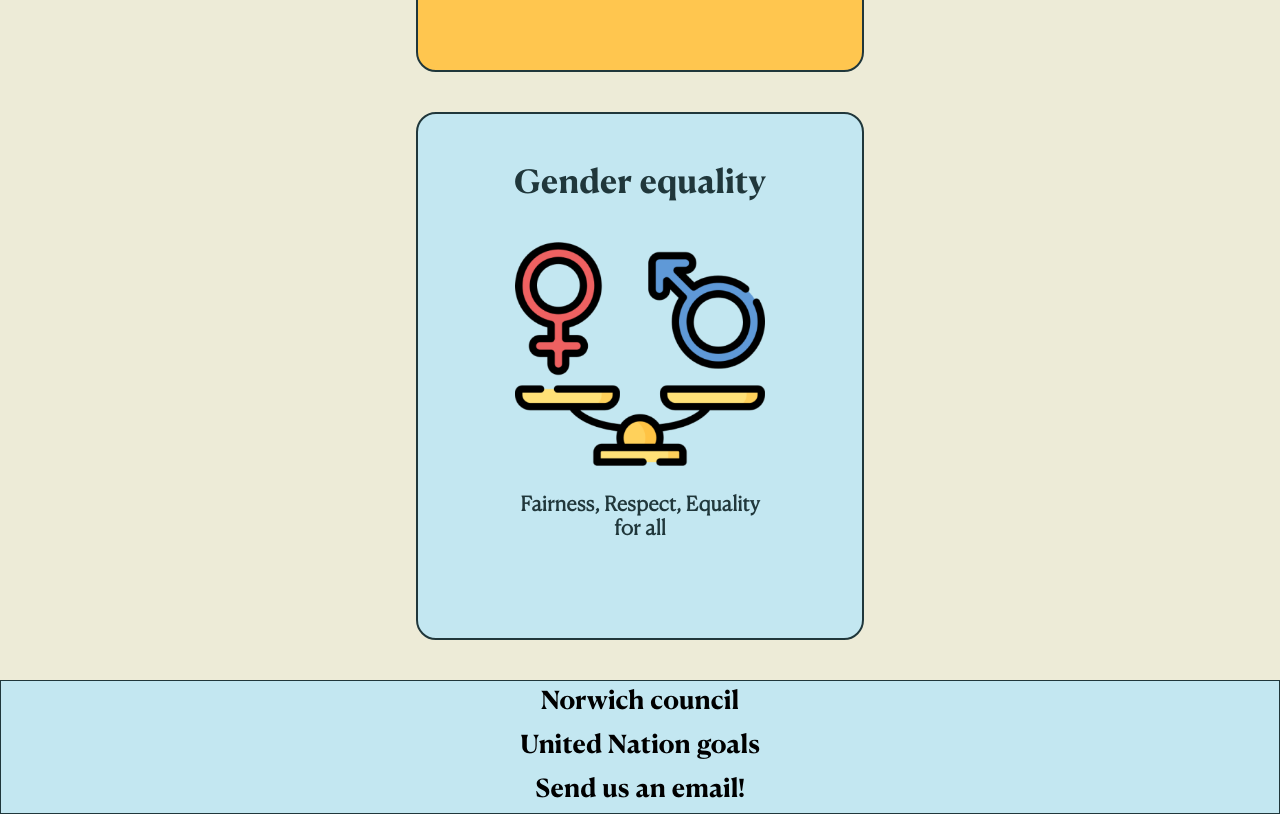
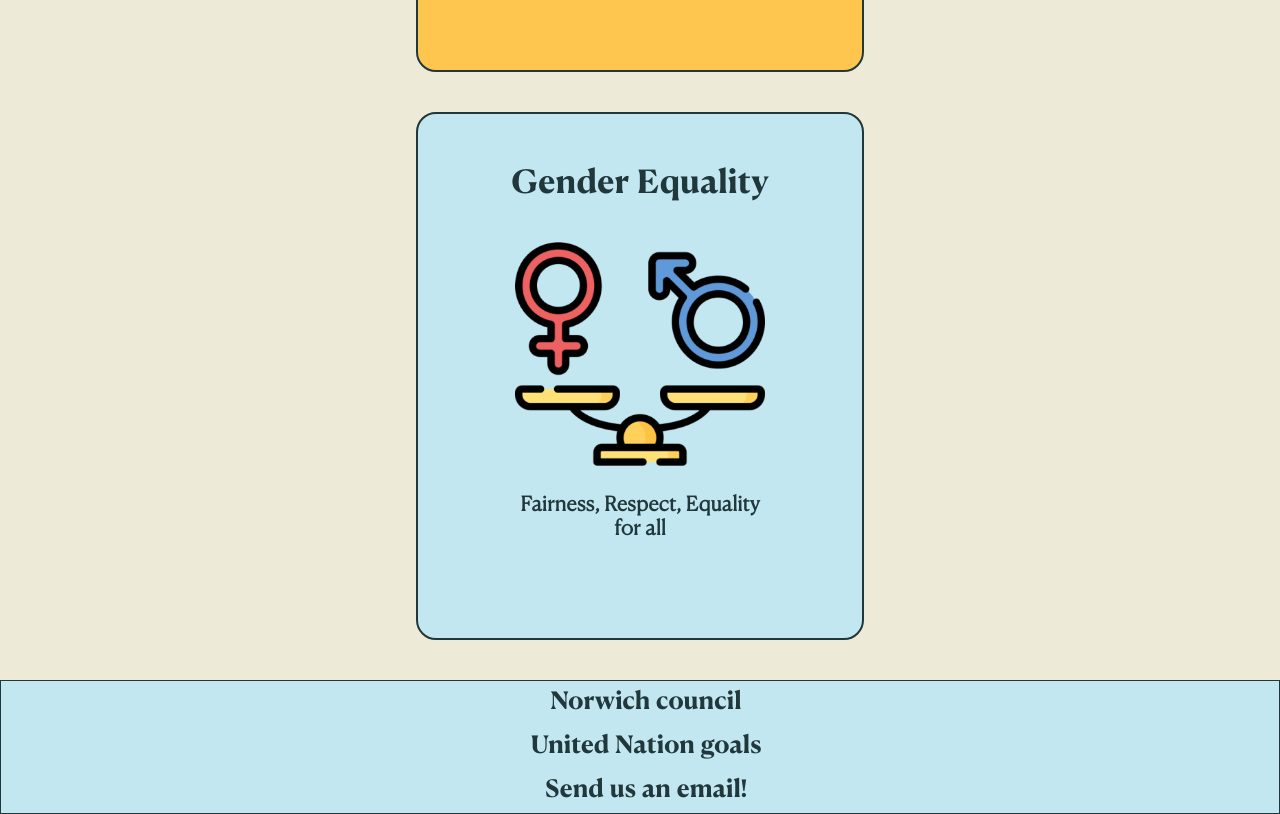
Before and after one commit to Vizirus/c7-uea-final-project, a website: page page_code/html/goals.html in a window 1280 px wide. Shown: the part 1164-1978 px from the top of the page. Drawn offline with Linux system fonts and the light colour scheme.

Commit message:
Polished CSS, added json file. Finished dynamic page content render

```diff
--- a/app.js
+++ b/app.js
@@ -1,7 +1,10 @@
+const path = require('node:path');
+
 const express = require("express");
 const app = express();
 const port = 3000;
 
+app.use(express.urlencoded({ extended: true }));
 app.use(express.static("page_code"));
 app.get("/", (req, res) => {
     res.sendFile('index.html', (err)=>{
@@ -10,7 +13,7 @@ app.get("/", (req, res) => {
     });
 });
 app.get("/goals", (req, res) => {
-    res.sendFile('html/goals.html', (err)=>{
+    res.sendFile(path.resolve('page_code/html/goals.html'), (err)=>{
     if (err)
         console.log(err);
     });
--- a/page_code/css/style.css
+++ b/page_code/css/style.css
@@ -48,7 +48,7 @@ nav{
     margin-right: 20px;
     display: inline-block;
 }
-.menu li a{
+a{
     text-decoration: none;
     color: #20373b;
     padding: .2em 1em;
--- a/page_code/html/goals.html
+++ b/page_code/html/goals.html
@@ -4,43 +4,37 @@
     <meta charset="UTF-8">
     <meta name="viewport" content="width=device-width, initial-scale=1.0">
     <link rel="stylesheet" href="../css/style.css">
+    <script src="../js/goals.js" defer></script>
     <title>Document</title>
 </head>
 <body>
     <header>
-        <img src="../materials/goals/header_icon.png" alt="header_icon">
+        <img id="header_icon" alt="header_icon">
         <nav>
             <ul class="menu">
-                <li><a href="../index.html">Home</a></li>
-                <li><a class="active" href="../html/goals.html">Goals</a></li>
-                <li><a href="../html/join.html">Join our team!</a></li>
-                <li><a href="../html/about.html">About our team</a></li>
+                <li><a id="hm" a href="../index.html"></a></li>
+                <li><a id="gl" class="active" href="../html/goals.html"></a></li>
+                <li><a id="jt" href="../html/join.html"></a></li>
+                <li><a id="at" href="../html/about.html"></a></li>
             </ul>
         </nav>
     </header>
     <main>
         <section>
             <article class="climate">
-                <h2 class="article_header">Climate action</h2>
-                <img class="article_icon" src="../materials/goals/climate_action.png" alt="climate">
-                <p class="article_p">Why we act now before it`s irreversible? </p>
             </article>
             <article class="education">
-                <h2 class="article_header">Quality of education</h2>
-                <img class="article_icon" src="../materials/goals/education.png" alt="education">
-                <p class="article_p">Good education - key to success. And everyone should have access to it.</p>
+
             </article>
             <article class="equality">
-                <h2 class="article_header">Gender equality</h2>
-                <img class="article_icon" src="../materials/goals/equality.png" alt="equality">
-                <p class="article_p">Fairness, Respect, Equality for all </p>
+
             </article>
         </section>
     </main>
     <footer>
-        <h5>Norwich council</h5>
-        <h5>United Nation goals</h5>
-        <h5>Send us an email!</h5>
+        <h5><a id="nc"></a></h5>
+        <h5><a id="un"></a></h5>
+        <h5><a id="em"></a></h5>
     </footer>
 </body>
 </html>
--- /dev/null
+++ b/page_code/js/goals.js
@@ -0,0 +1,54 @@
+function createArticle(sectionName, data){
+    let element = document.querySelector(`.${sectionName}`);
+    let heading = document.createElement('h2');
+    heading.innerText = data[1].paragraphs[sectionName];
+    heading.className = "article_header";
+    element.appendChild(heading);
+    let img = document.createElement('img');
+    img.src = data[1].images[sectionName];
+    img.alt = sectionName;
+    img.className = "article_icon";
+    element.appendChild(img);
+    let para = document.createElement('p');
+    para.innerText = data[1].articles[sectionName];
+    para.className = "article_p";
+    element.appendChild(para);
+}
+
+document.addEventListener('DOMContentLoaded', () =>{
+    fetch('../json/goals.json')
+    .then(response => response.json())
+    .then(data =>
+    {
+        // Menu items
+        let img = document.getElementById('header_icon');
+        img.src = data[0].nav.header_icon;
+        let element = document.getElementById('hm');
+        element.innerText = data[0].nav.ul.hm;
+        element = document.getElementById('gl');
+        element.innerText = data[0].nav.ul.gl;
+        element = document.getElementById('jt');
+        element.innerText = data[0].nav.ul.jt;
+        element = document.getElementById('at');
+        element.innerText = data[0].nav.ul.at;
+
+        //Main section
+        createArticle('climate', data);
+        createArticle('education', data);
+        createArticle('equality', data);
+
+        // Footer
+        let link = document.getElementById('nc');
+        link.innerText = data[2].footer.nc.text;
+        link.href = data[2].footer.nc.link;
+        link.target = "_blank";
+        let un = document.getElementById('un');
+        un.innerText = data[2].footer.un.text;
+        un.href = data[2].footer.un.link;
+        un.target = "_blank";
+        let em = document.getElementById('em');
+        em.innerText = data[2].footer.em.text;
+        em.href = data[2].footer.em.link;
+        em.target = "_blank";
+    });
+});
--- /dev/null
+++ b/page_code/json/goals.json
@@ -0,0 +1,53 @@
+[
+    {
+        "nav":
+        {
+            "header_icon": "../materials/goals/header_icon.png",
+            "ul":
+            {
+                "hm": "Home",
+                "gl": "Goals",
+                "jt": "Join our Team!",
+                "at": "About our team"
+            }
+        }
+
+    },
+    {
+        "paragraphs":
+        {
+            "climate": "Climate action",
+            "education": "Quality of education",
+            "equality": "Gender Equality"
+        },
+        "images":
+        {
+            "climate": "../materials/goals/climate_action.png",
+            "education": "../materials/goals/education.png",
+            "equality": "../materials/goals/equality.png"
+        },
+        "articles":
+        {
+            "climate": "Why we act now before it`s irreversible?",
+            "education": "Good education - key to success. And everyone should have access to it.",
+            "equality": "Fairness, Respect, Equality for all"
+        }
+    },
+    {
+        "footer":
+        {
+            "nc": {
+                "text": "Norwich council",
+                "link": "https://www.norwich.gov.uk/"
+            },
+            "un": {
+                "text": "United Nation goals",
+                "link": "https://sdgs.un.org/goals"
+            },
+            "em": {
+                "text": "Send us an email!",
+                "link": "mailto:example@example.com"
+            }
+        }
+    }
+]
```
Also changed, not shown: page_code/index.html (+0 -1 lines).
